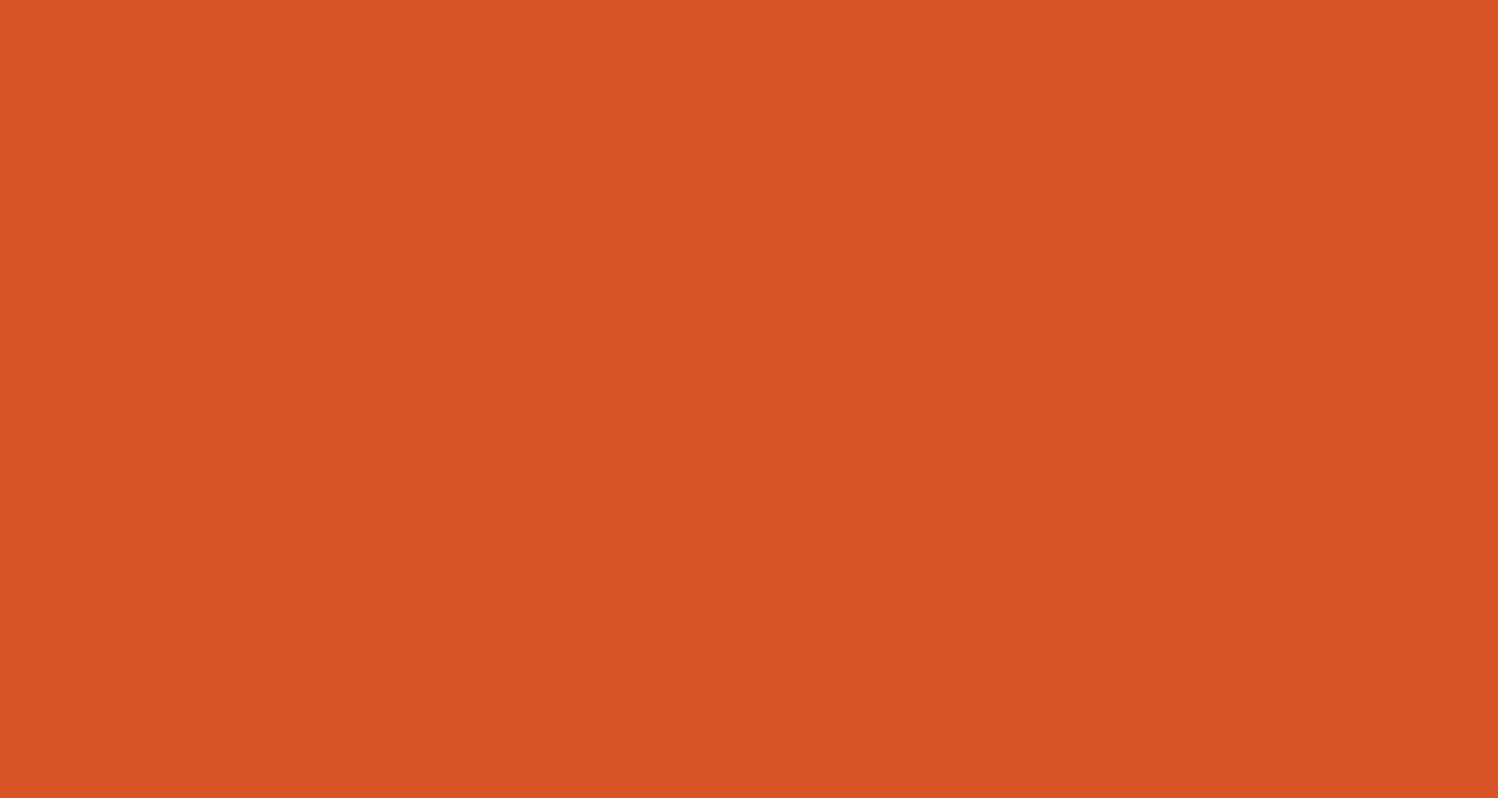
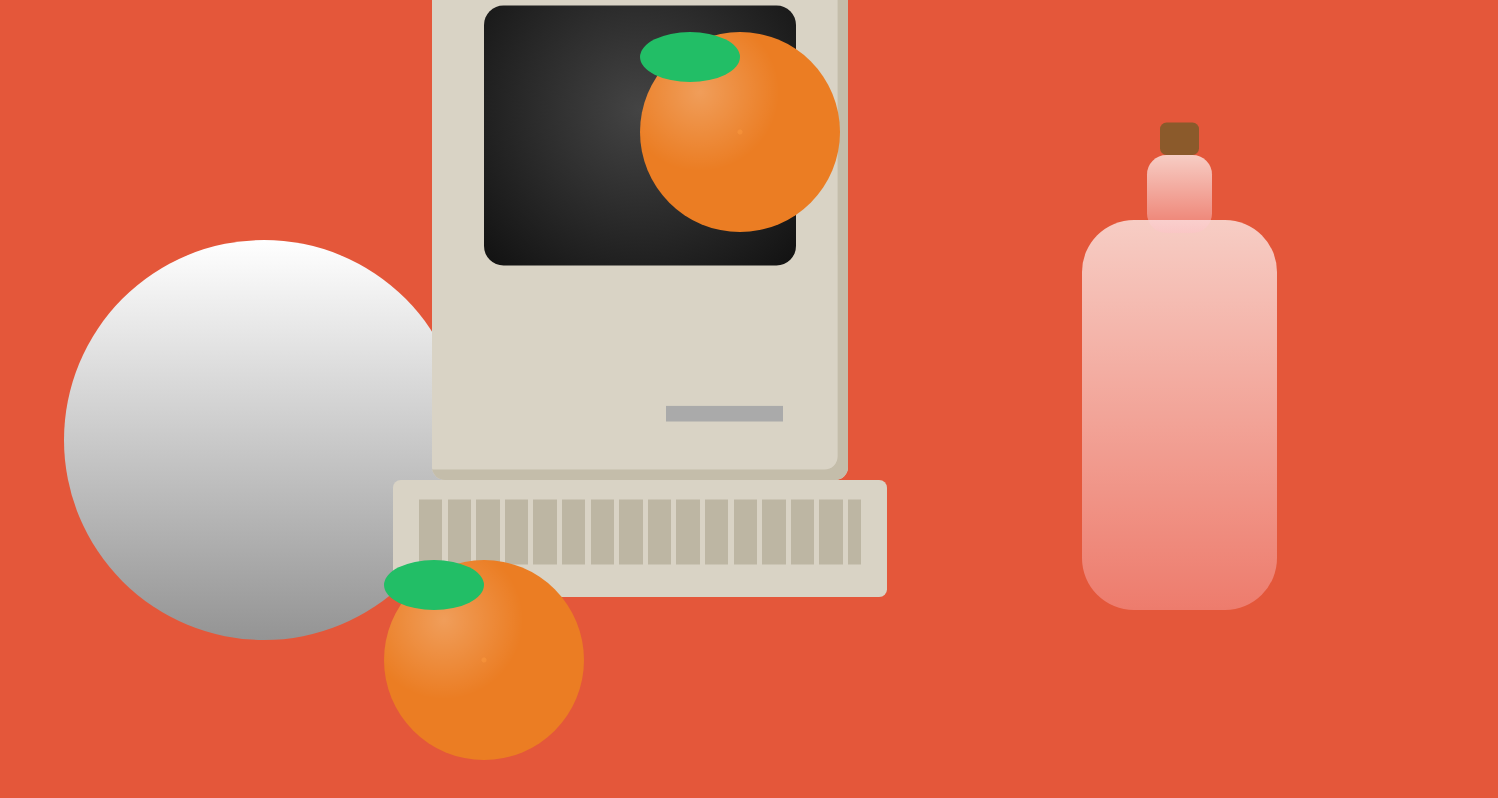
Before and after one commit to ampetw/Still-Life-2, a plain HTML site: page index.html in a window 1280 px wide. Shown: the whole page, 1498 px wide, since content can reach past the window. Drawn offline with Linux system fonts and the light colour scheme.

Commit message:
new changes

```diff
--- a/index.html
+++ b/index.html
@@ -8,6 +8,31 @@
 
     </head>
     <body>
+        <div class="circle"></div>
+
+        <div class="orange1">
+            <div class="orange"></div>
+            <div class="leaf"></div>
+        </div>
+
+        <div class="orange2">
+            <div class="orange"></div>
+            <div class="leaf"></div>
+        </div>
+
+        <div class="computer">
+            <div class="screen"></div>
+            <div class="slot"></div>
+            <div class="keyboard">
+              <div class="keys"></div>
+            </div>
+
+        <div class="bottle">
+            <div class="cap"></div>
+            <div class="neck"></div>
+            <div class="bottlebody"></div>
+            </div>
+
 
     </body>
 
--- a/styles.css
+++ b/styles.css
@@ -1,5 +1,181 @@
 body {
 
-    background: #d85326;
+    background:  #e4573a;
 
   }
+
+.circle-container {
+    width: 100%;
+    text-align: center;
+}
+
+.circle {
+    display: flex;
+    width: 400px;
+    height: 400px;
+    border-radius: 50%;
+    background: linear-gradient(to bottom, rgb(255, 255, 255), rgb(148, 148, 148));
+    position: absolute;
+    bottom: 20%;
+    left: 5%;
+}
+
+.orange1 {
+    display: flex;
+    position: absolute;
+    bottom: 30%;   /* move down (smaller % = lower on screen) */
+    left: 30%;
+    z-index: 5;
+
+
+}
+
+.orange2 {
+    display: flex;
+    position: absolute;
+    top: 4%;   /* move down (smaller % = lower on screen) */
+    left: 50%;
+    z-index: 5;
+
+
+}
+.orange {
+    display: flex;
+    width: 200px;
+    height: 200px;
+    border-radius: 50%;
+    background:rgb(235, 125, 35);
+    position: absolute;
+    background:
+    radial-gradient(circle at 30% 30%, rgba(255,255,255,0.25), transparent 40%),
+    radial-gradient(circle, rgba(255,150,50,0.4) 2px, transparent 3px),
+    rgb(235,125,35);
+
+}
+
+
+.leaf {
+    display: flex;
+    width: 100px;
+    height: 50px;
+    border-radius: 50%;
+    background:rgb(34, 190, 102);
+    position: absolute;
+
+}
+
+.computer {
+    position: absolute;
+    left: 50%;
+    transform: translateX(-50%);
+    bottom: 320px;
+    width: 320px;
+    height: 400px;
+    background: #d9d3c5;
+    border-radius: 10px;
+    box-shadow: inset -8px -8px 0 #c4bdaa;
+    position: absolute;
+    transform: translateX(-50%) scale(1.3); /* 1.3 = 30% bigger */
+    transform-origin: bottom center;
+    z-index: 1;
+
+  }
+
+  .screen {
+    position: absolute;
+    top: 35px;
+    left: 40px;
+    width: 240px;
+    height: 200px;
+    background: radial-gradient(circle at 50% 40%, #444, #111);
+    border-radius: 15px;
+  }
+
+  .slot {
+    position: absolute;
+    bottom: 45px;
+    right: 50px;
+    width: 90px;
+    height: 12px;
+    background: #aaa;
+  }
+.keyboard {
+    position: absolute;
+    bottom: -90px;
+    left: 50%;
+    transform: translateX(-50%);
+    width: 380px;
+    height: 90px;
+    background: #d9d3c5;
+    border-radius: 6px;
+  }
+
+  .keys {
+    position: absolute;
+    top: 15px;
+    left: 20px;
+    width: 340px;
+    height: 50px;
+    background: repeating-linear-gradient(
+      to right,
+      #bdb6a3 0px,
+      #bdb6a3 18px,
+      transparent 18px,
+      transparent 22px
+    )
+  }
+
+  .bottle {
+position: relative;
+left: 500px;
+top: 200px;
+  }
+
+  .bottlebody {
+    position: relative;
+    width: 150px;
+    height: 300px;
+    border-radius: 40px;
+
+    background: linear-gradient(
+        to bottom,
+        rgba(255,255,255,0.7),
+        rgba(255,192,203,0.35)
+    );
+
+    z-index: 5;
+}
+
+/* neck */
+.neck {
+    position: absolute;
+    width: 50px;
+    height: 60px;
+    border-radius: 15px;
+
+    top: -50px;
+    left: 50px;
+
+    background: linear-gradient(
+        to bottom,
+        rgba(255,255,255,0.7),
+        rgba(255,192,203,0.35)
+    );
+
+    z-index: 6;
+}
+
+/* cork */
+.cap {
+    position: absolute;
+    width: 30px;
+    height: 25px;
+    border-radius: 5px;
+
+    top: -75px;
+    left: 60px;
+
+    background: #8b5a2b;
+
+    z-index: 7;
+}
```
Also changed, not shown: 1 other file.
